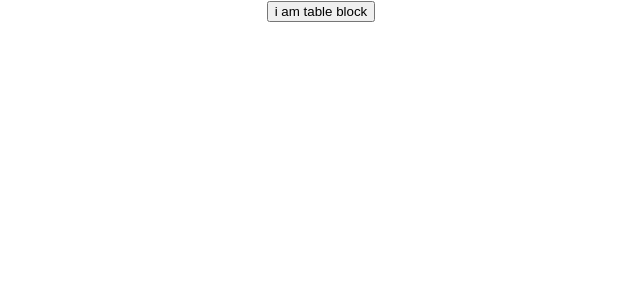
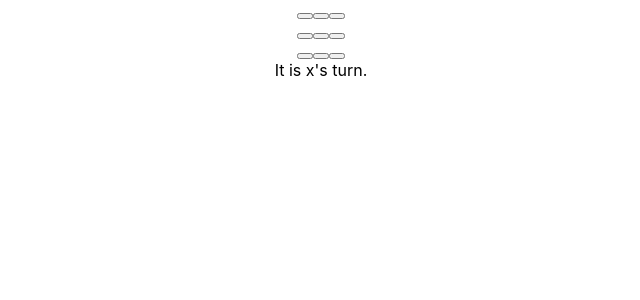
Before and after one commit to ninjaofawesome/tic-react-toe, a React (Create React App) app: page / in a window 1280 px wide. Shown: the top 300 px of the page, without its empty margins (319-959 px from the left). Built offline with nearby package versions, Linux system fonts and the light colour scheme.

Commit message:
[FEATURE] board stateful, refactor later for dryness

```diff
--- a/src/components/Table/Table.tsx
+++ b/src/components/Table/Table.tsx
@@ -3,12 +3,147 @@ import React, { Component } from 'react';
 // components
 import TableBlock from '../TableBlock/TableBlock';
 
-class Table extends Component {
+// utils
+import {
+	findWinner,
+	allBoxesClicked,
+	chunkyArray,
+} from '../../utils/helperFunctions';
+
+import { initialBoardState } from '../../utils/constants';
+
+interface TableState {
+	boxes: any[];
+	history: any[];
+	xPlayer: boolean;
+}
+
+class Table extends Component<{}, TableState>  {
+	constructor(props: any) {
+		super(props)
+
+		this.state = {
+			boxes: initialBoardState,
+			history: [],
+			xPlayer: true,
+		};
+
+		this.handleBoxClick = this.handleBoxClick.bind(this);
+		this.gameStatus = this.gameStatus.bind(this);
+		this.restartGame = this.restartGame.bind(this);
+	}
+
+
+	handleBoxClick(index: any) {
+		console.log('index', index);
+	    // get current state of boxes
+	    const boxes = this.state.boxes.slice();
+	    console.log('boxes', boxes)
+
+	    // Get current state of history
+	    let history = this.state.history;
+	    console.log('history', history)
+
+	    // Stop the game if board contains winning combination
+	    if (findWinner(boxes) || boxes[index]) {
+	        return
+	    }
+
+	    // Stop the game if all boxes are clicked (filled)
+	    if(allBoxesClicked(boxes) === true) {
+	        return
+	    }
+
+	    // Mark the box either as 'x' or 'o'
+	    boxes[index] = this.state.xPlayer ? 'x' : 'o'
+
+	    // Add move to game history
+	    history.push(this.state.xPlayer ? 'x' : 'o')
+
+		// Update component state with new data
+		this.setState({
+	        boxes: boxes,
+	        history: history,
+	        xPlayer: !this.state.xPlayer
+	    })
+	}
+
+	gameStatus() {
+		// Get winner (if there is any)
+		const winner = findWinner(this.state.boxes)
+
+		// Are all boxes checked?
+		const isFilled = allBoxesClicked(this.state.boxes)
+
+	    if (winner) {
+	        // If winner exists, create status message
+	        return `The winner is: ${winner}!`
+	    } else if(!winner && isFilled) {
+	        // If game is drawn, create status message
+	        return 'Game drawn!'
+	    } else {
+	        // If there is no winner and game is not drawn, ask the next player to make a move
+	        return `It is ${(this.state.xPlayer ? 'x' : 'o')}'s turn.`
+	    }
+	}
+
+	restartGame() {
+		this.setState({
+			boxes: initialBoardState,
+			history: [],
+			xPlayer: true,
+		})
+	}
+
 	render() {
 		return (
 		    <div>
-		        <TableBlock changeState={() => {}} value={'i am table block'}
-		        />
+		    	<div className="board">
+		    	    <div className="board-row">
+		    	       <TableBlock
+		    	          changeState={() => this.handleBoxClick(0)}
+		    	          value={this.state.boxes[0]}
+		    	        />
+		    	        <TableBlock
+		    	           changeState={() => this.handleBoxClick(1)}
+		    	           value={this.state.boxes[1]}
+		    	         />
+		    	        <TableBlock
+		    	           changeState={() => this.handleBoxClick(2)}
+		    	           value={this.state.boxes[2]}
+		    	         />
+		    	    </div>
+		    	    <div className="board-row">
+		    	       <TableBlock
+		    	          changeState={() => this.handleBoxClick(3)}
+		    	          value={this.state.boxes[3]}
+		    	        />
+		    	        <TableBlock
+		    	           changeState={() => this.handleBoxClick(4)}
+		    	           value={this.state.boxes[4]}
+		    	         />
+		    	        <TableBlock
+		    	           changeState={() => this.handleBoxClick(5)}
+		    	           value={this.state.boxes[5]}
+		    	         />
+		    	    </div>
+
+		    	    <div className="board-row">
+		    	       <TableBlock
+		    	          changeState={() => this.handleBoxClick(6)}
+		    	          value={this.state.boxes[6]}
+		    	        />
+		    	        <TableBlock
+		    	           changeState={() => this.handleBoxClick(7)}
+		    	           value={this.state.boxes[7]}
+		    	         />
+		    	        <TableBlock
+		    	           changeState={() => this.handleBoxClick(8)}
+		    	           value={this.state.boxes[8]}
+		    	         />
+		    	    </div>
+		    	</div>
+		 		{this.gameStatus()}
 		    </div>
 		)
 	}
```
